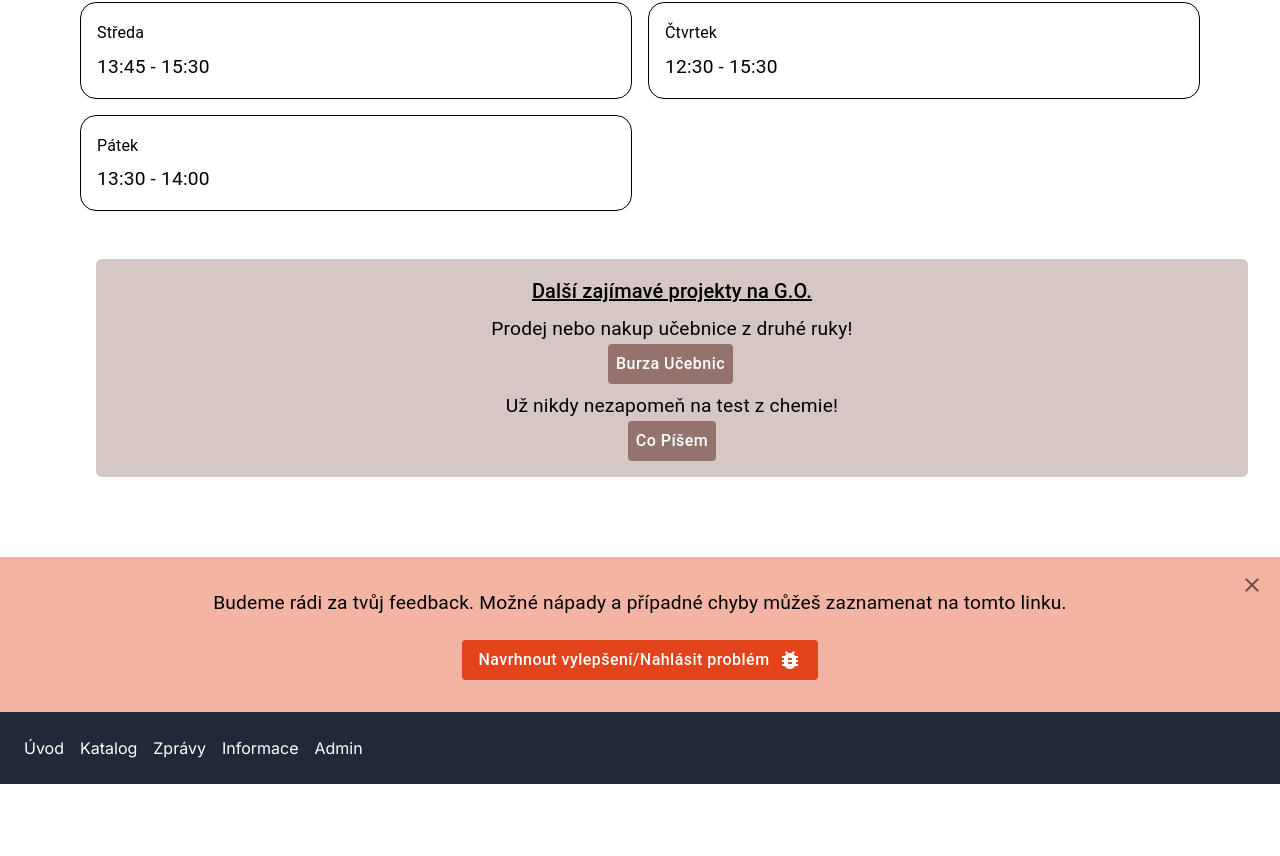
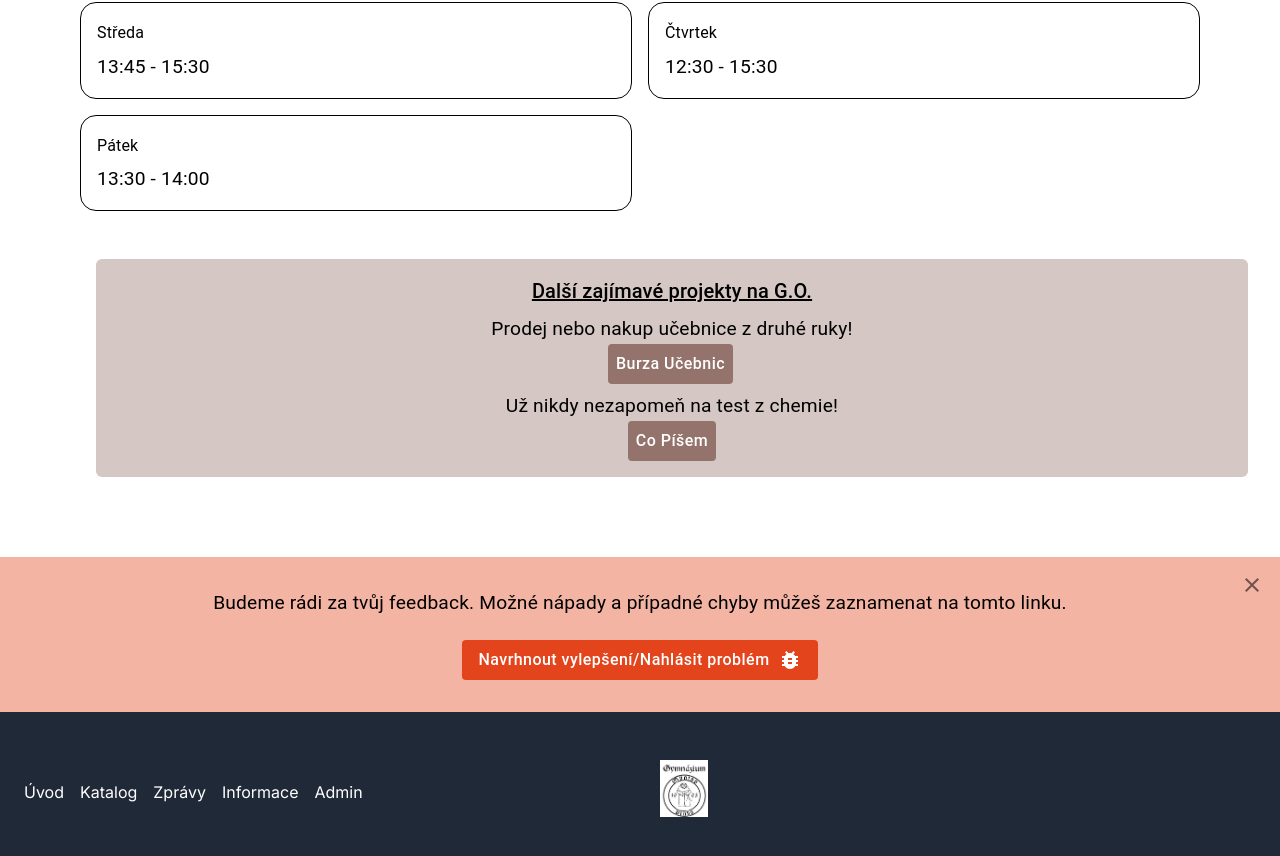
Before and after one commit to Nockiest/eknihovna, a Next.js app: page / in a window 1280 px wide. Shown: the part 1143-1999 px from the top of the page. Before the commit the page ends 1927 px from the top, so only its background shows below. Built offline with nearby package versions, Linux system fonts and the light colour scheme.

Commit message:
ade go logo

```diff
--- a/app/upload/page.tsx
+++ b/app/upload/page.tsx
@@ -1,4 +1,4 @@
-import ExcelSheetUpdater from "@/features/upload/ExcelSheetUpdater";
+import ExcelSheetUpdater from "@/deprecated/ExcelSheetUpdater";
 import { Box } from "@mui/material";
 import AuthProvider from "@/components/AuthProvider";
 import type { Metadata } from "next";
--- a/components/Footer.tsx
+++ b/components/Footer.tsx
@@ -1,18 +1,23 @@
 "use client";
 import Link from "next/link";
 import { navRoutes } from "@/data/values";
-import { Box } from "@mui/material";
+import { Box, Container } from "@mui/material";
 import NavbarMapper from "./navbar/NavbarMaper";
 import { NavButton } from "@/types/types";
+import Image from "next/image";
 const Footer = () => {
   const renderButton = (button: NavButton, isActive: boolean) => (
-    <Link className="hover:text-gray-400 m-2" key={button.URL} href={button.URL}>
+    <Link
+      className="hover:text-gray-400 m-2"
+      key={button.URL}
+      href={button.URL}
+    >
       {button.label}
     </Link>
   );
   return (
-    <footer className="bg-gray-800 text-white py-4">
-      <div className="container mx-auto px-4 flex flex-col md:flex-row items-center justify-between">
+    <footer className="bg-gray-800 align-center text-white py-4 flex flex-row justify-around">
+      <Box className="container mx-auto px-4 flex flex-col md:flex-row items-center justify-between">
         <Box className="flex flex-wrap  flex-col md:flex-row  space-x-4">
           <NavbarMapper
             navRoutes={navRoutes}
@@ -20,7 +25,15 @@ const Footer = () => {
             renderNavStyle="flex flex-wrap"
           />
         </Box>
-      </div>
+      </Box>
+      <Container className="w-16  p-0 my-auto h-16 flex justify-center align-center items-center">
+          <Image
+            src="/img/g.o.logo.png"
+            alt="G.O. logo"
+            width={48}
+            height={48}
+          />
+        </Container>
     </footer>
   );
 };
```
Also changed, not shown: deprecated/ExcelSheetUpdater.tsx (renamed from features/upload/ExcelSheetUpdater.tsx, +9 -9 lines), public/img/g.o.logo.png (added).
